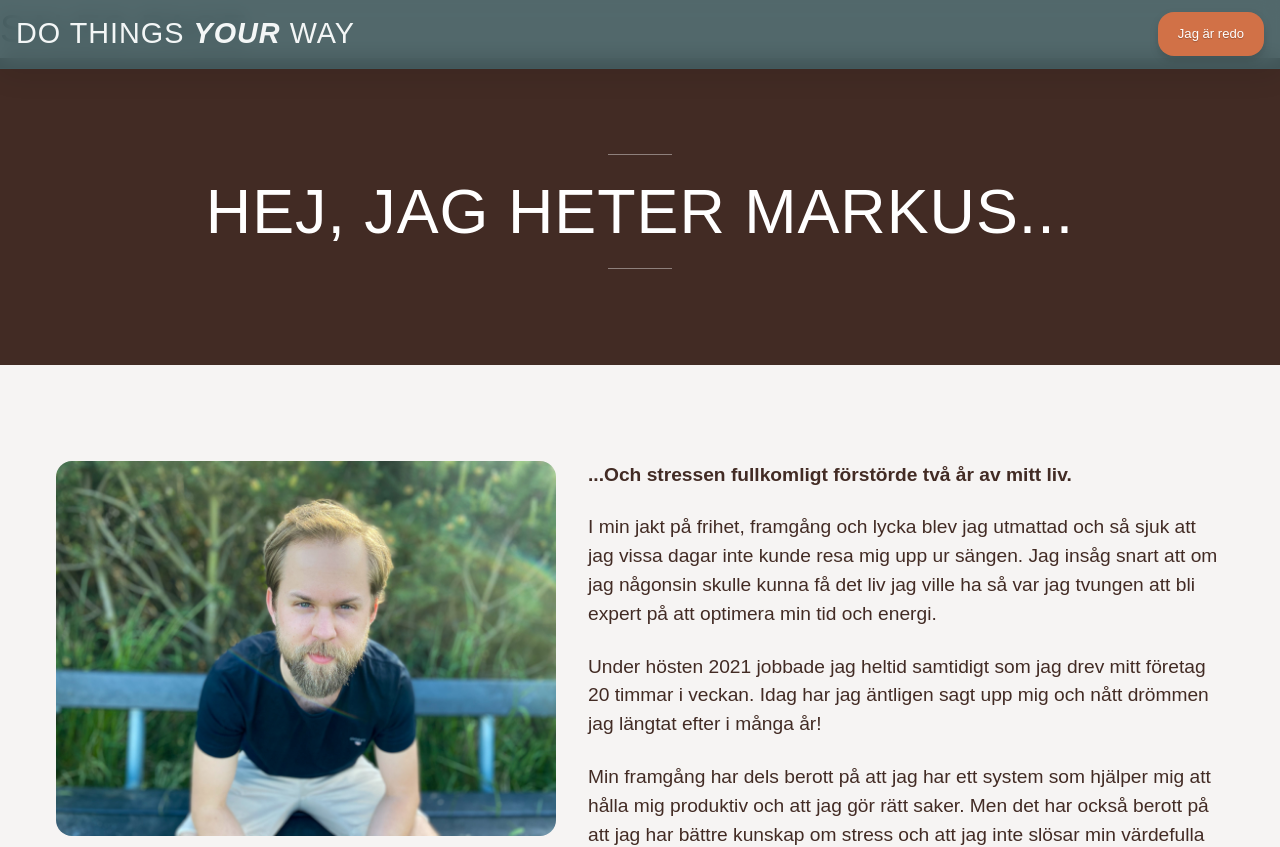
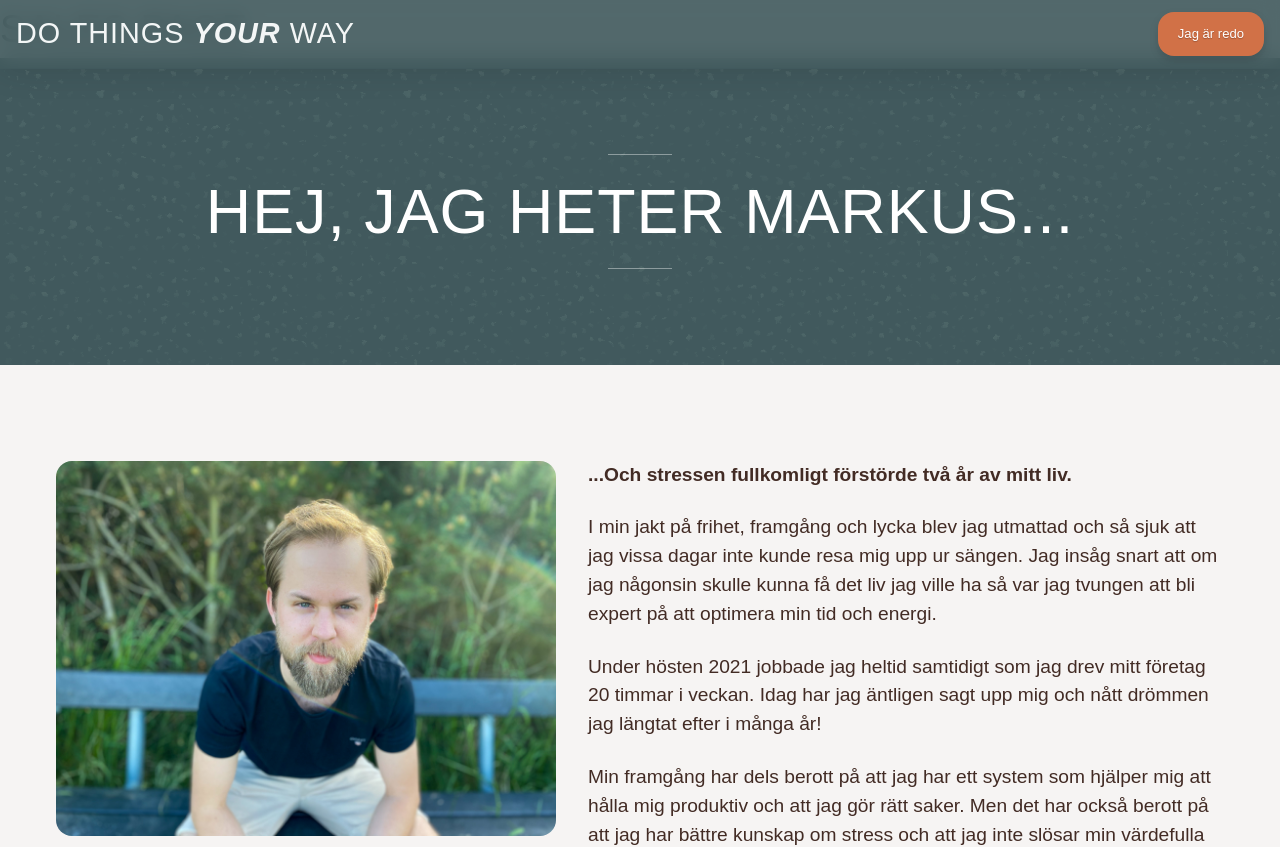
Before and after one commit to MatildaMared/dothingsyourway-homepage, a React (Create React App) app: page /stressfrihet in a window 1280 px wide. Shown: the top 847 px of the page. Built offline with nearby package versions, Linux system fonts and the light colour scheme; a web font is replaced by a local one.

Commit message:
add svg structured background

```diff
--- a/src/components/SectionHeader/SectionHeader.tsx
+++ b/src/components/SectionHeader/SectionHeader.tsx
@@ -1,5 +1,6 @@
 import React from "react";
 import styled from "styled-components";
+import backgroundPrimary from "../../assets/images/background-primary.svg";
 
 interface Props {
     text: string;
@@ -7,13 +8,18 @@ interface Props {
 }
 
 const SectionHeader = ({ text, secondary }: Props) => {
-    return <Wrapper secondary={secondary}>{text}</Wrapper>;
+    return (
+        <Wrapper secondary={secondary} background={backgroundPrimary}>
+            {text}
+        </Wrapper>
+    );
 };
 
 export default SectionHeader;
 
 interface StyledProps {
     secondary?: boolean;
+    background: string;
 }
 
 const Wrapper = styled.h1<StyledProps>`
@@ -30,6 +36,7 @@ const Wrapper = styled.h1<StyledProps>`
     align-items: center;
     flex-direction: column;
     color: #fff;
+    background: url(${(props) => props.background});
 
     &::after,
     &::before {
```
Also changed, not shown: src/assets/images/background-primary.svg (added).
